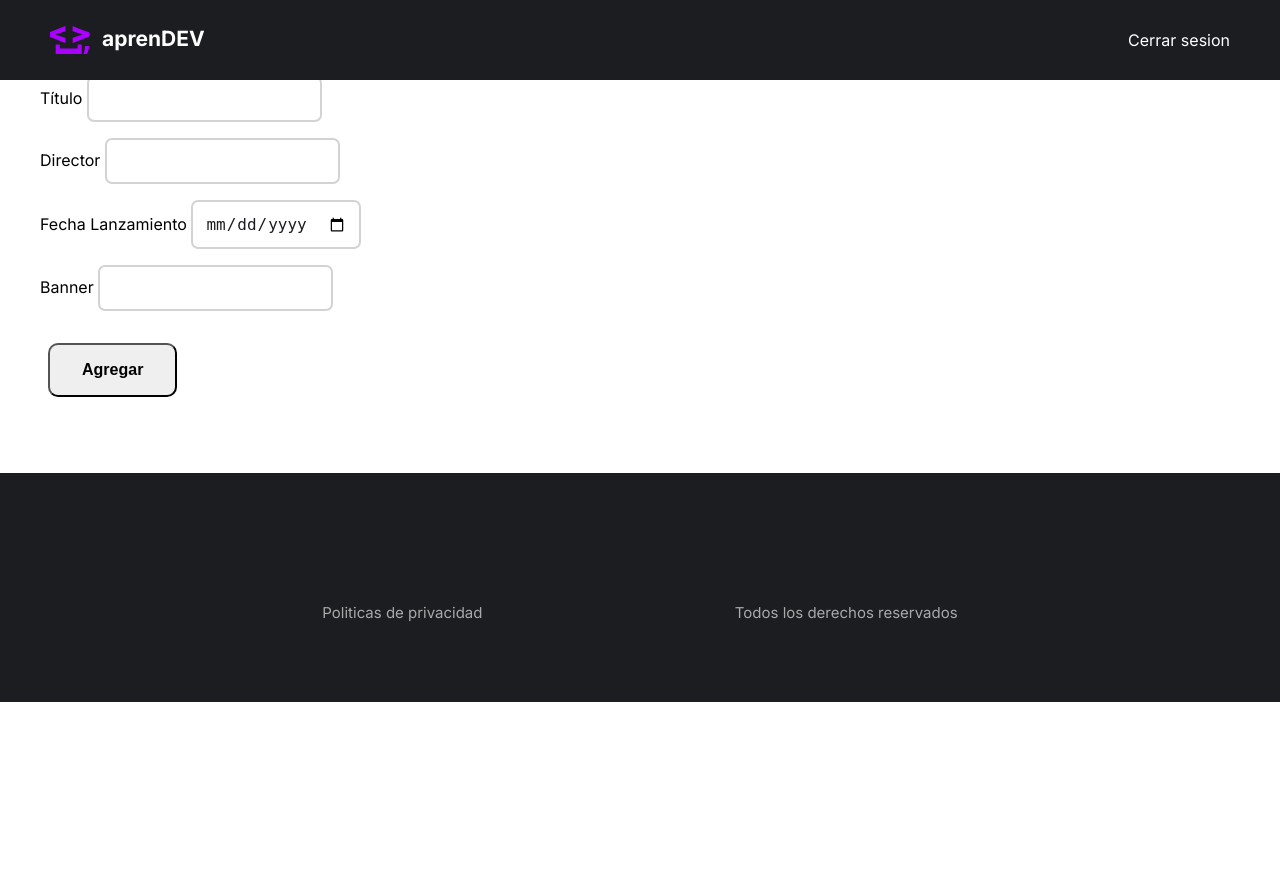
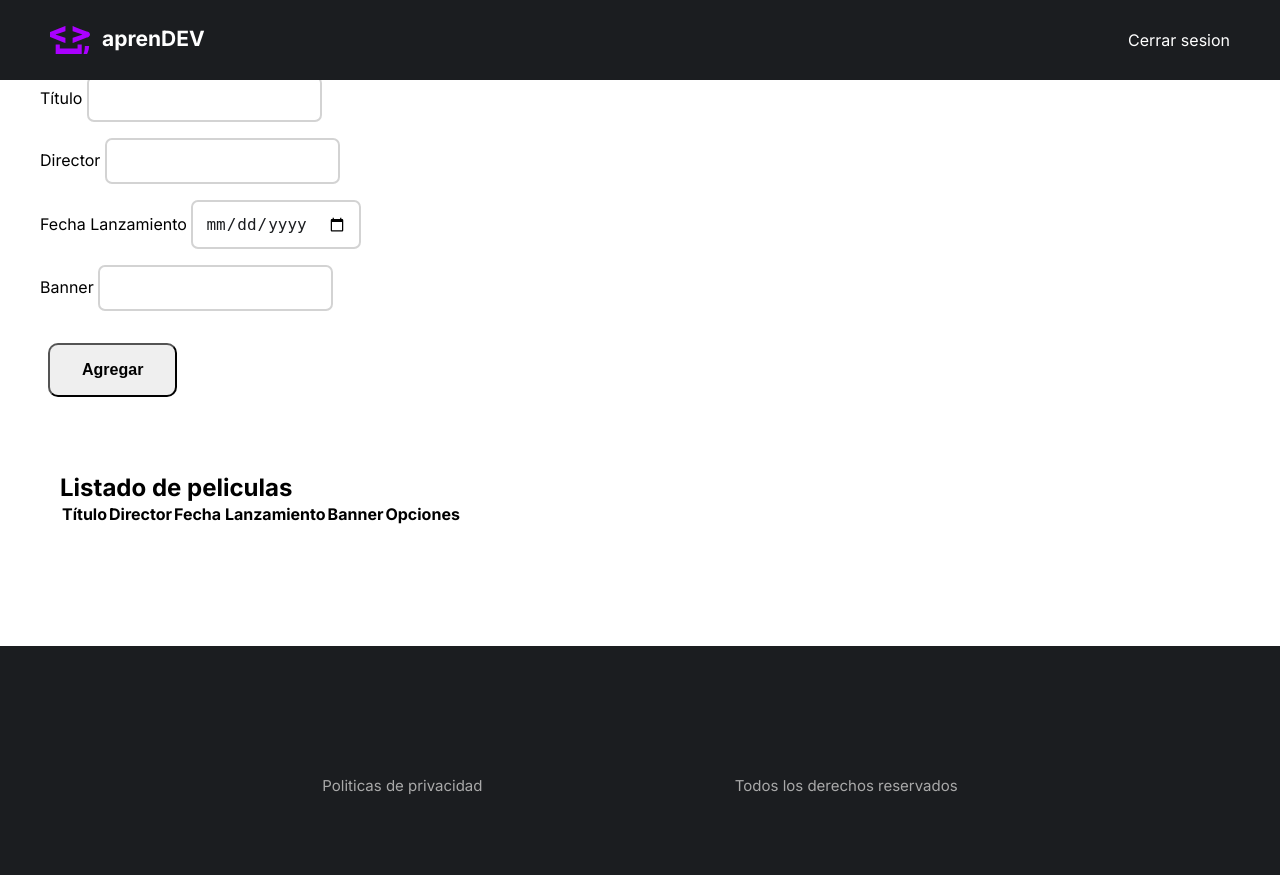
Before and after one commit to aleze89/One-page-CAC, a Python web app: template templates/crud-testimonios.html in a window 1280 px wide. Before the commit the page ends 702 px from the top, so only its background shows below. Run offline with Jinja, Linux system fonts and the light colour scheme; the template is opened without the code that fills it, so the values that code supplies are empty.

Commit message:
FEAT Copiar estructura de la tabla de resultados

```diff
--- a/templates/crud-testimonios.html
+++ b/templates/crud-testimonios.html
@@ -61,6 +61,7 @@
 
             <div class="container">
 
+                <!-- Formulario para agregar / modificar testimonios -->
                 <form action="" id="form-movie"> <!-- form-testimonio-->
                     <div class="d-flex">
 
@@ -105,7 +106,30 @@
 
             <div class="container">
 
-                <!-- Agregar tabla -->
+                <section id="list" class="container">
+
+                    <h3 class="subtitle">Listado de peliculas</h3>
+                    <!-- <h3 class="subtitle">Listado de testimonios</h3> -->
+
+                    <!-- Tabla donde se visualizaran los resultados -->
+                    <table id="list-table-movies" class="table">
+
+                        <!-- Encabezado de la tabla -->
+                        <thead>
+                            <tr>
+                                <th>Título</th>
+                                <th>Director</th>
+                                <th>Fecha Lanzamiento</th>
+                                <th>Banner</th>
+                                <th>Opciones</th>
+                            </tr>
+                        </thead>
+
+                        <!-- Resultados de la tabla -->
+                        <tbody>
+                        </tbody>
+                    </table>
+                </section>
 
             </div>
 
```
